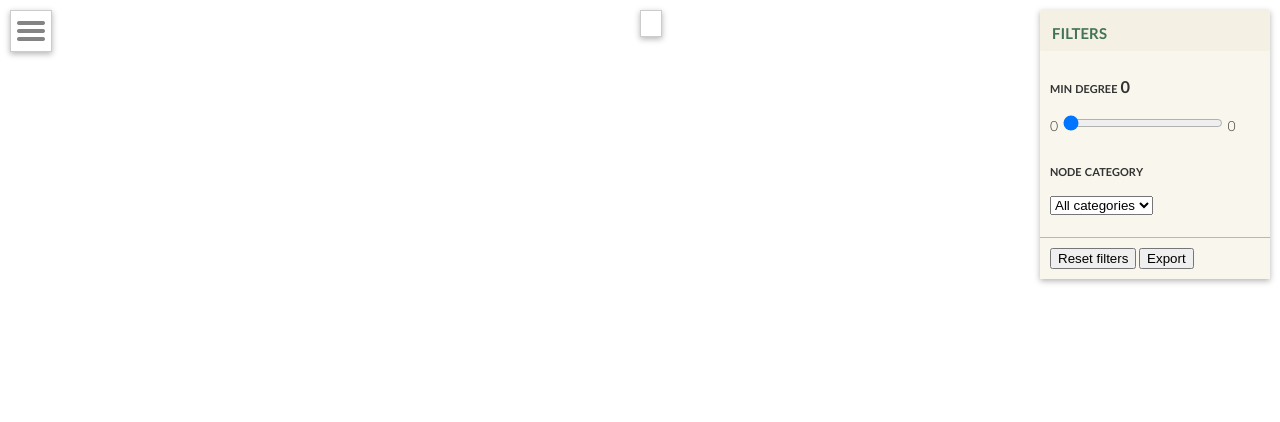
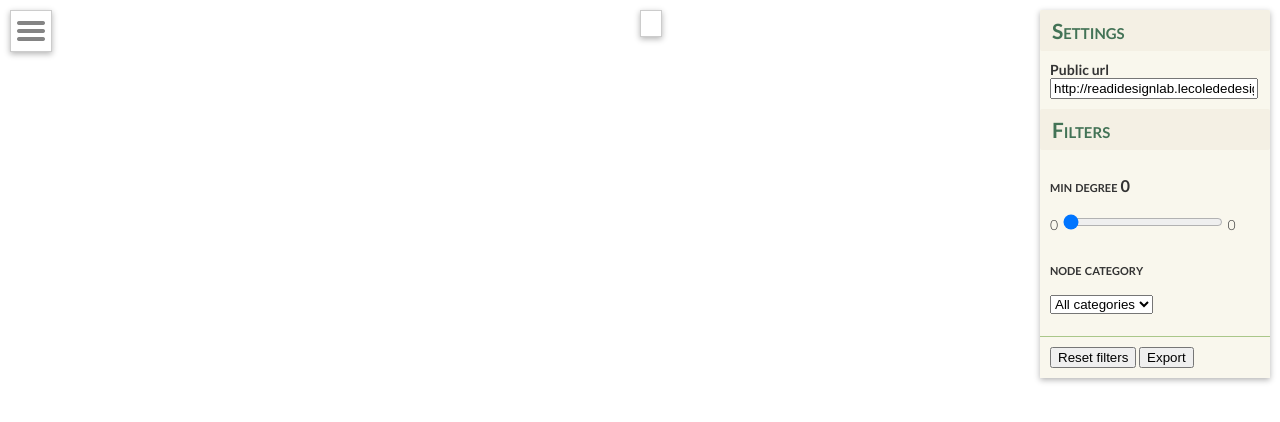
Before and after one commit to samskito/sigma, a PHP site: page / in a window 1280 px wide. Shown: the top 422 px of the page. Run offline with PHP 8.4, Linux system fonts and the light colour scheme.

Commit message:
Public url

```diff
--- a/css/style.css
+++ b/css/style.css
@@ -109,7 +109,7 @@ input[type=range] {
 	width:auto;
 	margin-left:50%;
 	border: 1px solid #ccc;
-	height:25px;
+	height:25px;;
 	line-height: 25px;
 	font-size: 16px;
 	text-align: center;
@@ -120,3 +120,5 @@ input[type=range] {
 	padding:0px 10px;
 	font-weight: bold;
 }
+
+#graph_url {width: 95%;}
--- a/index.php
+++ b/index.php
@@ -78,13 +78,20 @@ $path = $_SERVER['DOCUMENT_ROOT'].'/sigma/';
 					<div id="closeMenu"></div>
 				</div>
 			</div>
-
-			<div id="graph_name"><?php echo str_replace($settings->getGraphLocation(), '', $settings->getDefaultGraph()); ?></div>
+			<?php
+				$graph_name = str_replace($settings->getGraphLocation(), '', $settings->getDefaultGraph());
+			?>
+			<div id="graph_name"><?php echo $graph_name; ?></div>
 
 			<div id="graph-container"></div>
 
 			<div id="control-pane">
-				<h2 class="underline">filters</h2>
+				<h2 class="underline">Settings</h2>
+				<div>
+					<strong>Public url</strong><br/>
+					<input id="graph_url" value="<?php echo 'http://readidesignlab.lecolededesign.com/graph/?view='.$graph_name; ?>" type="text" />
+				</div>
+				<h2 class="underline">Filters</h2>
 
 				<div>
 					<h3>min degree <span id="min-degree-val">0</span></h3>
```
